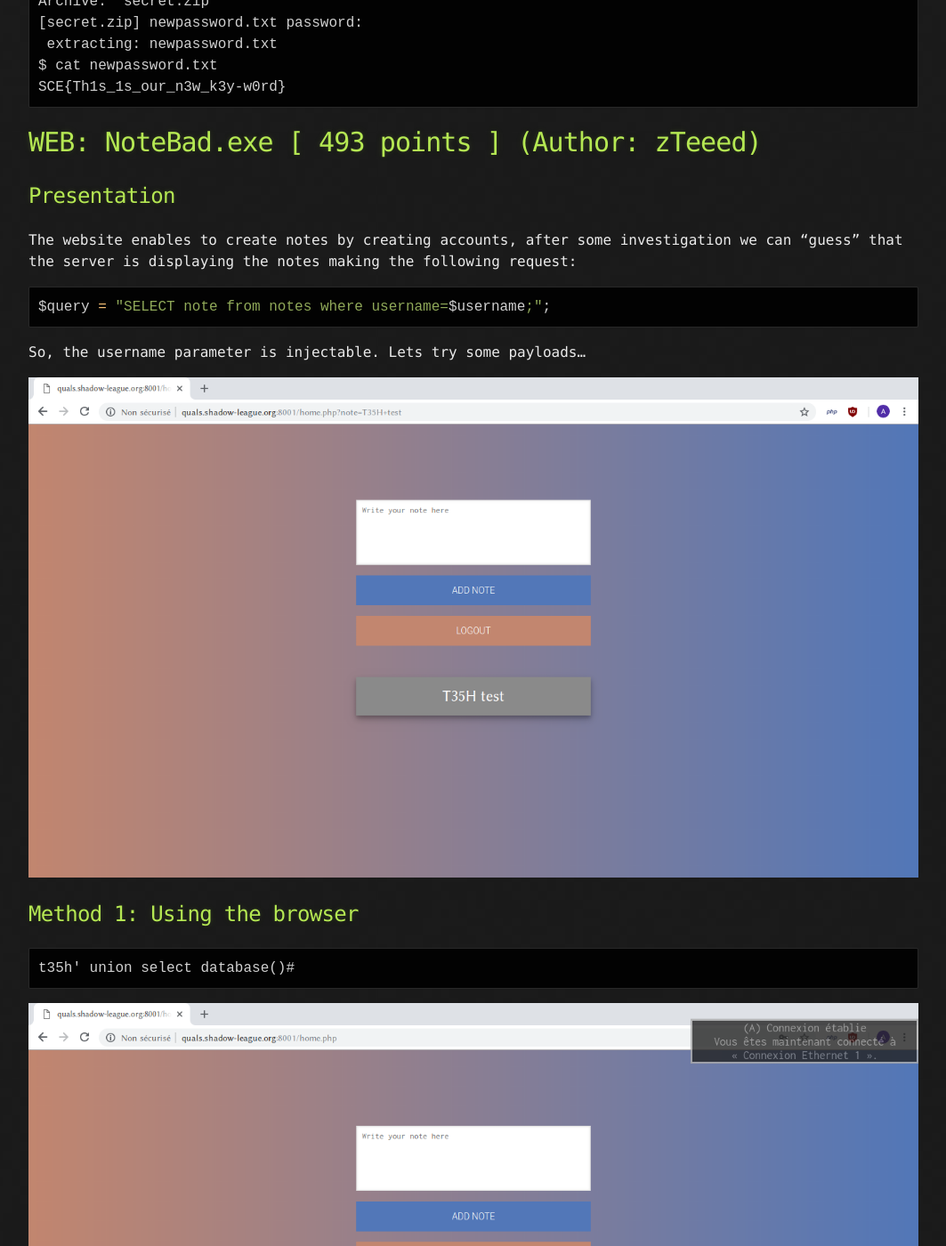
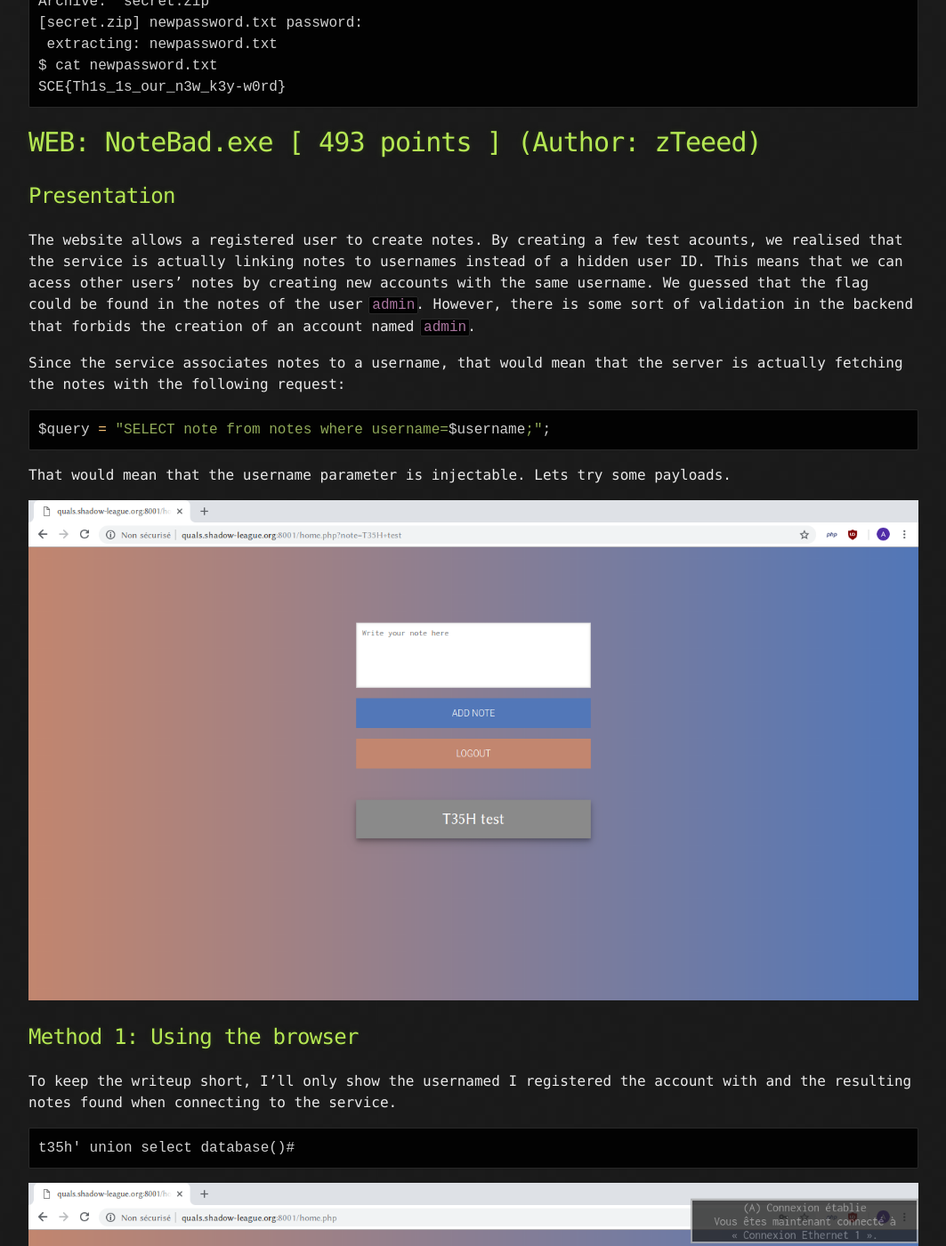
Before and after one commit to team-t35h/team-t35h.github.io, a Jekyll site: the page built from _posts/2019-02-25-Sogeti-Qualif.md, in a window 1280 px wide and 1400 px high, scrolled down 3044 px. Shown: the whole window at 89% size, without its empty margins (108-1171 px from the left). Built offline with Jekyll 4.4.1, drawn with Linux system fonts in a browser that asks for light colours.

Commit message:
Enhanced web writeup

````diff
--- a/_posts/2019-02-25-Sogeti-Qualif.md
+++ b/_posts/2019-02-25-Sogeti-Qualif.md
@@ -129,18 +129,21 @@ SCE{Th1s_1s_our_n3w_k3y-w0rd}
 
 ## [](#presentation)Presentation
 
-The website enables to create notes by creating accounts, after some
-investigation we can "guess" that the server is displaying the notes making the following request:
+The website allows a registered user to create notes. By creating a few test acounts, we realised that the service is actually linking notes to usernames instead of a hidden user ID. This means that we can acess other users' notes by creating new accounts with the same username. We guessed that the flag could be found in the notes of the user `admin`. However, there is some sort of validation in the backend that forbids the creation of an account named `admin`.
+
+Since the service associates notes to a username, that would mean that the server is actually fetching the notes with the following request:
 
 ```php
 $query = "SELECT note from notes where username=$username;";
 ```
 
-So, the username parameter is injectable. Lets try some payloads...
+That would mean that the username parameter is injectable. Lets try some payloads.
 
 <img src="/images/writeups/sogeti/web/01_add_note_example.png">
 
 ## [](#method-1)Method 1: Using the browser
+
+To keep the writeup short, I'll only show the usernamed I registered the account with and the resulting notes found when connecting to the service.
 
 ```text
 t35h' union select database()#
````
